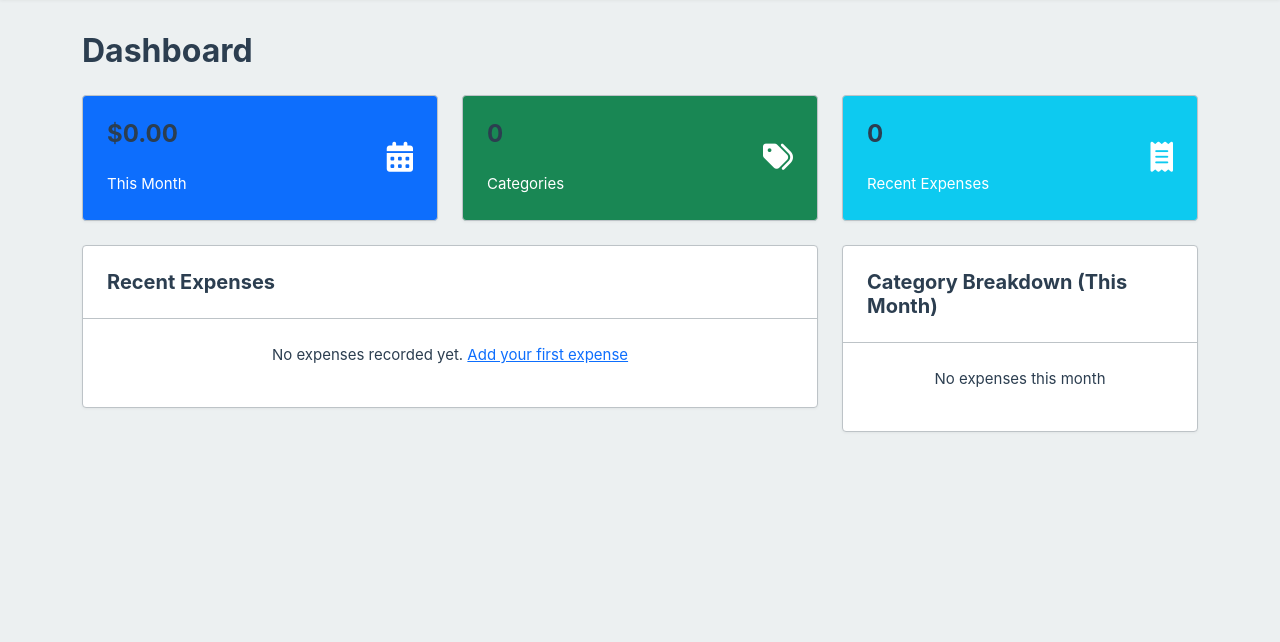
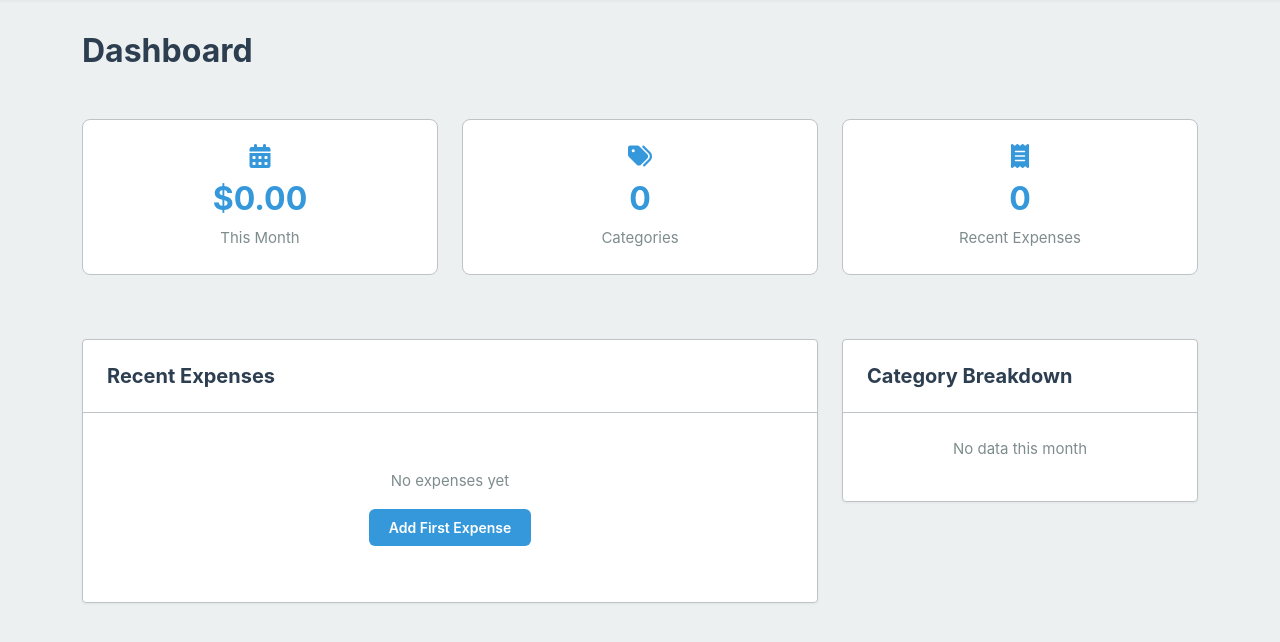
Before and after one commit to VamshiTejaKumbham/FinTrack, a Flask app: page /dashboard in a window 1280 px wide. Shown: the part 76-718 px from the top of the page. Run offline with Flask 3, Linux system fonts and the light colour scheme; a user stored in the database is signed in; data comes from the database, SQL or seed files in the repository.

Commit message:
Update dashboard title and improve layout

```diff
--- a/templates/dashboard.html
+++ b/templates/dashboard.html
@@ -1,64 +1,46 @@
 {% extends "base.html" %}
 
-{% block title %}Dashboard - Expense Tracker{% endblock %}
+{% block title %}Dashboard - FinTrack{% endblock %}
 
 {% block content %}
-<div class="row">
-    <div class="col-12">
-        <h2>Dashboard</h2>
-    </div>
+<div class="mb-5">
+    <h2>Dashboard</h2>
 </div>
 
-<div class="row mb-4">
-    <div class="col-md-4">
-        <div class="card bg-primary text-white">
-            <div class="card-body">
-                <div class="d-flex justify-content-between">
-                    <div>
-                        <h4>${{ "%.2f"|format(monthly_total) }}</h4>
-                        <p class="mb-0">This Month</p>
-                    </div>
-                    <div class="align-self-center">
-                        <i class="fas fa-calendar-alt fa-2x"></i>
-                    </div>
-                </div>
+<!-- Stat Cards -->
+<div class="row mb-5">
+    <div class="col-md-4 mb-3">
+        <div class="stat-card">
+            <div style="color: #3498db; margin-bottom: 0.5rem;">
+                <i class="fas fa-calendar-alt" style="font-size: 1.5rem;"></i>
             </div>
+            <h3>${{ "%.2f"|format(monthly_total) }}</h3>
+            <p>This Month</p>
         </div>
     </div>
-    <div class="col-md-4">
-        <div class="card bg-success text-white">
-            <div class="card-body">
-                <div class="d-flex justify-content-between">
-                    <div>
-                        <h4>{{ category_data|length }}</h4>
-                        <p class="mb-0">Categories</p>
-                    </div>
-                    <div class="align-self-center">
-                        <i class="fas fa-tags fa-2x"></i>
-                    </div>
-                </div>
+    <div class="col-md-4 mb-3">
+        <div class="stat-card">
+            <div style="color: #3498db; margin-bottom: 0.5rem;">
+                <i class="fas fa-tags" style="font-size: 1.5rem;"></i>
             </div>
+            <h3>{{ category_data|length }}</h3>
+            <p>Categories</p>
         </div>
     </div>
-    <div class="col-md-4">
-        <div class="card bg-info text-white">
-            <div class="card-body">
-                <div class="d-flex justify-content-between">
-                    <div>
-                        <h4>{{ recent_expenses|length }}</h4>
-                        <p class="mb-0">Recent Expenses</p>
-                    </div>
-                    <div class="align-self-center">
-                        <i class="fas fa-receipt fa-2x"></i>
-                    </div>
-                </div>
+    <div class="col-md-4 mb-3">
+        <div class="stat-card">
+            <div style="color: #3498db; margin-bottom: 0.5rem;">
+                <i class="fas fa-receipt" style="font-size: 1.5rem;"></i>
             </div>
+            <h3>{{ recent_expenses|length }}</h3>
+            <p>Recent Expenses</p>
         </div>
     </div>
 </div>
 
+<!-- Recent Expenses & Category Breakdown -->
 <div class="row">
-    <div class="col-md-8">
+    <div class="col-lg-8 mb-4">
         <div class="card">
             <div class="card-header">
                 <h5>Recent Expenses</h5>
@@ -66,7 +48,7 @@
             <div class="card-body">
                 {% if recent_expenses %}
                 <div class="table-responsive">
-                    <table class="table table-striped">
+                    <table class="table">
                         <thead>
                             <tr>
                                 <th>Date</th>
@@ -78,44 +60,49 @@
                         <tbody>
                             {% for expense in recent_expenses %}
                             <tr>
-                                <td>{{ expense.date.strftime('%Y-%m-%d') }}</td>
+                                <td>{{ expense.date.strftime('%b %d, %Y') }}</td>
                                 <td>{{ expense.description }}</td>
-                                <td><span class="badge bg-secondary">{{ expense.category }}</span></td>
-                                <td>${{ "%.2f"|format(expense.amount) }}</td>
+                                <td><span class="badge">{{ expense.category }}</span></td>
+                                <td style="font-weight: 600; color: #3498db;">${{ "%.2f"|format(expense.amount) }}</td>
                             </tr>
                             {% endfor %}
                         </tbody>
                     </table>
                 </div>
-                <div class="text-center">
-                    <a href="{{ url_for('expenses') }}" class="btn btn-primary">View All Expenses</a>
+                <div style="text-align: center; margin-top: 1.5rem;">
+                    <a href="{{ url_for('expenses') }}" class="btn btn-primary">View All</a>
                 </div>
                 {% else %}
-                <p class="text-center">No expenses recorded yet. <a href="{{ url_for('add_expense') }}">Add your first expense</a></p>
+                <div style="text-align: center; padding: 2rem; color: #7f8c8d;">
+                    <p style="margin-bottom: 1rem;">No expenses yet</p>
+                    <a href="{{ url_for('add_expense') }}" class="btn btn-primary btn-sm">Add First Expense</a>
+                </div>
                 {% endif %}
             </div>
         </div>
     </div>
-    <div class="col-md-4">
+    <div class="col-lg-4">
         <div class="card">
             <div class="card-header">
-                <h5>Category Breakdown (This Month)</h5>
+                <h5>Category Breakdown</h5>
             </div>
             <div class="card-body">
                 {% if category_data %}
                 {% for category, amount in category_data %}
-                <div class="d-flex justify-content-between mb-2">
-                    <span>{{ category }}</span>
-                    <strong>${{ "%.2f"|format(amount) }}</strong>
-                </div>
-                <div class="progress mb-3">
-                    <div class="progress-bar" role="progressbar"
-                         style="width: {{ (amount / monthly_total * 100) if monthly_total > 0 else 0 }}%">
+                <div style="margin-bottom: 1.5rem;">
+                    <div style="display: flex; justify-content: space-between; margin-bottom: 0.5rem;">
+                        <span style="font-weight: 500;">{{ category }}</span>
+                        <strong>${{ "%.2f"|format(amount) }}</strong>
+                    </div>
+                    <div class="progress">
+                        <div class="progress-bar" role="progressbar"
+                             style="width: {{ (amount / monthly_total * 100) if monthly_total > 0 else 0 }}%">
+                        </div>
                     </div>
                 </div>
                 {% endfor %}
                 {% else %}
-                <p class="text-center">No expenses this month</p>
+                <p style="text-align: center; color: #7f8c8d;">No data this month</p>
                 {% endif %}
             </div>
         </div>
```
